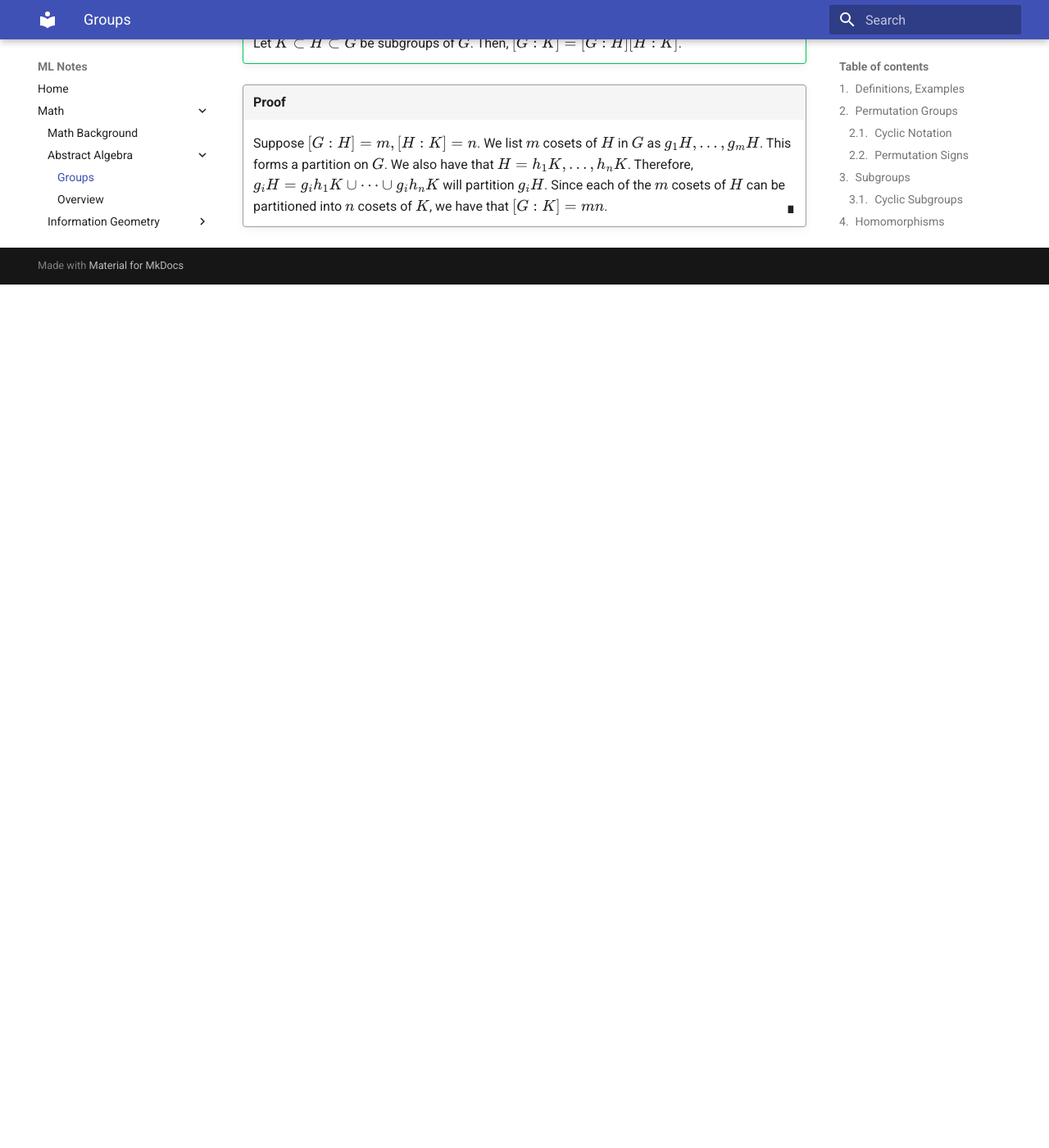
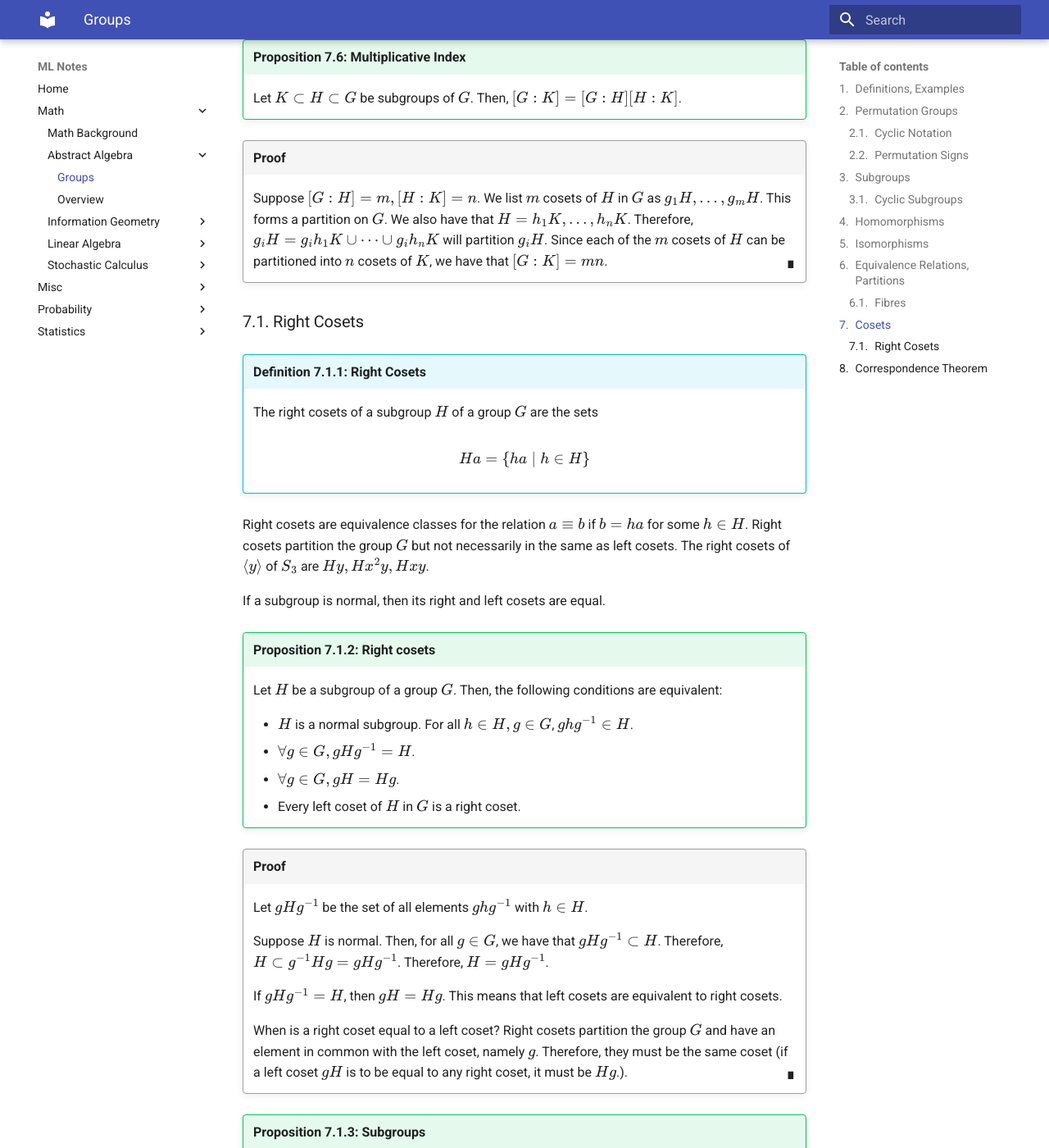
Before and after one commit to alexali04/notes, an MkDocs documentation site: the page built from docs/math/Abstract_Algebra/2_groups.md, in a window 1280 px wide and 1400 px high, scrolled down 19603 px. Shown: the whole window at 82% size. Built offline with MkDocs 1.6.1 and Material for MkDocs 9.7.7, drawn with Linux system fonts in a browser that asks for light colours; before the commit the page ends 19950 px from its top, so only the background shows below that; some of the changed text lies outside the part shown.

Commit message:
right cosets, starting correspondence thm

```diff
--- a/docs/math/Abstract_Algebra/2_groups.md
+++ b/docs/math/Abstract_Algebra/2_groups.md
@@ -561,3 +561,63 @@
 
 !!! quote "Proof"
     Suppose $[G:H] = m, [H:K] = n$. We list $m$ cosets of $H$ in $G$ as $g_1H, \dots, g_mH$. This forms a partition on $G$. We also have that $H = h_1K, \dots, h_nK$. Therefore, $g_iH = g_i h_1K \cup \dots \cup g_i h_nK$ will partition $g_iH$. Since each of the $m$ cosets of $H$ can be partitioned into $n$ cosets of $K$, we have that $[G:K] = mn$.
+
+### Right Cosets
+
+!!! info "Definition: Right Cosets"
+    The right cosets of a subgroup $H$ of a group $G$ are the sets
+
+    $$
+    Ha = \{ha \mid h \in H\}
+    $$
+
+Right cosets are equivalence classes for the relation $a \equiv b$ if $b = ha$ for some $h \in H$. Right cosets partition the group $G$ but not necessarily in the same as left cosets. The right cosets of $\langle y \rangle$ of $S_3$ are $Hy, Hx^2y, Hxy$.
+
+If a subgroup is normal, then its right and left cosets are equal.
+
+!!! success "Proposition: Right cosets"
+    Let $H$ be a subgroup of a group $G$. Then, the following conditions are equivalent:
+
+    - $H$ is a normal subgroup. For all $h \in H, g \in G$, $ghg^{-1} \in H$.
+    - $\forall g \in G, gHg^{-1} = H$.
+    - $\forall g \in G, gH = Hg$.
+    - Every left coset of $H$ in $G$ is a right coset.
+
+!!! quote "Proof"
+    Let $gHg^{-1}$ be the set of all elements $ghg^{-1}$ with $h \in H$.
+
+
+    Suppose $H$ is normal. Then, for all $g \in G$, we have that $gHg^{-1} \subset H$. Therefore, $H \subset g^{-1} H g = g H g^{-1}$. Therefore, $H = gHg^{-1}$.
+
+    If $gHg^{-1} = H$, then $gH = Hg$. This means that left cosets are equivalent to right cosets.
+
+    When is a right coset equal to a left coset? Right cosets partition the group $G$ and have an element in common with the left coset, namely $g$. Therefore, they must be the same coset (if a left coset $gH$ is to be equal to any right coset, it must be $Hg$.).
+
+!!! success "Proposition: Subgroups"
+    - If $H$ is a subgroup of $G$ and $g \in G$, then $gHg^{-1}$ is also a subgroup.
+    - If $G$ has one subgroup $H$ of order $r$, then that subgroup is normal.
+
+!!! quote "Proof"
+    Conjugation by $g$ is an automorphism and $gHg^{-1}$ is the image of $H$ under conjugation.
+
+    If there is only one subgroup $H$ of order $r$, then $gHg^{-1}$ preserves that order (since it's bijective) so $H = gHg^{-1}$.
+
+## Correspondence Theorem
+
+Let $\varphi: G \to G'$ be a group homomorphism and let $H$ be a subgroup of $G$. We can *restrict* $\varphi$ to $H$ obtaining a homomorphism:
+
+$$
+\varphi |_{H}: H \to G'
+$$
+
+If $h \in H$, then $[\varphi |_{H}](h) = \varphi(h)$. This restriction is a homomorphism since $\varphi$ is a homomorphism and:
+
+$$
+\text{Ker}(\varphi |_H) = \text{Ker}(\varphi) \cap H
+$$
+
+Additionally, $\text{Im}(\varphi |_H) = \text{Im}(\varphi(H))$.
+
+Consider the counting formula. We have that $|\text{Im}(\varphi)|$ divides $|H|$ and $|G'|$. If $|H|$ and $|G'|$ have no common factor, it follows that $\varphi(H) = \{1\}$ so $H \in \text{Ker}(\varphi)$.
+
+-- i don't really get this part
```
